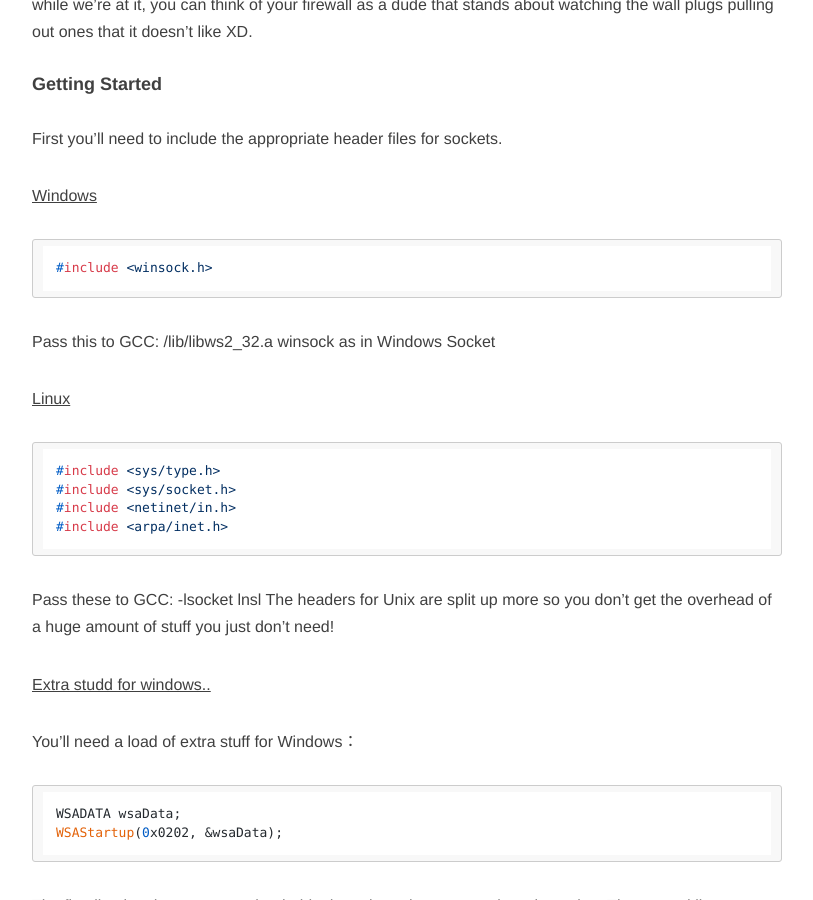
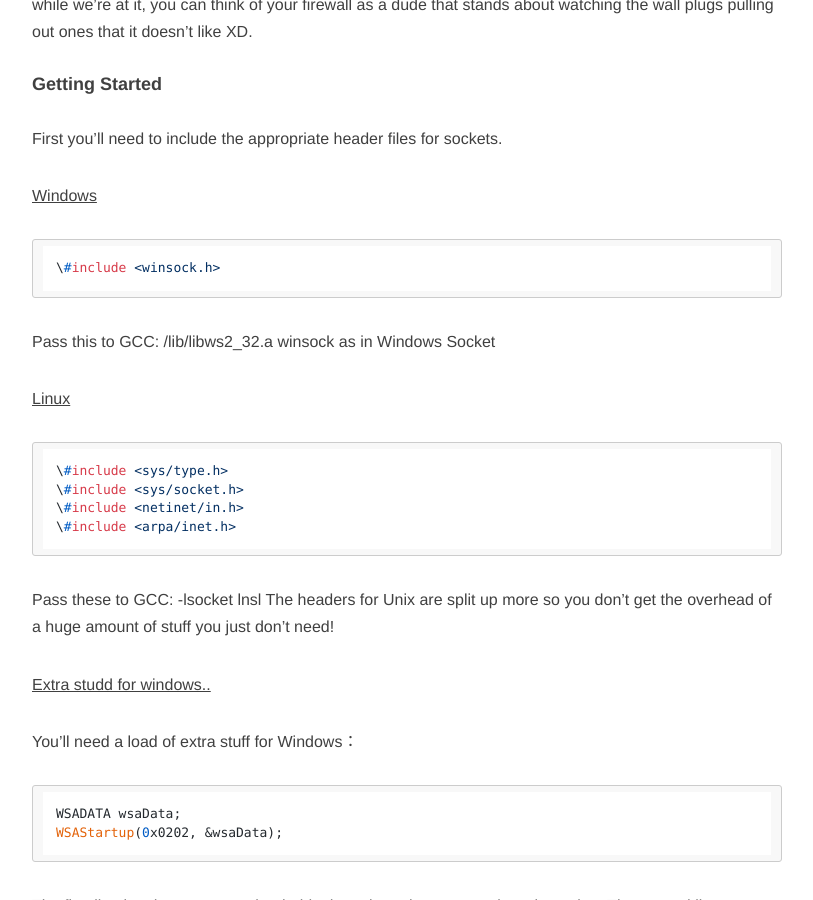
Before and after one commit to Chufan1990/Chufan1990.github.io, a Jekyll site: the page built from _posts/2017-10-31-cpp-Socket.md, in a window 1280 px wide and 900 px high, scrolled down 605 px. Shown: the whole window, without its empty margins (233-1046 px from the left). Built offline with Jekyll 4.4.1, drawn with Linux system fonts in a browser that asks for light colours; nearby versions of some CDN libraries; comment, search, counter and statistics services are not loaded.

Commit message:
2017-10-31

````diff
--- a/_posts/2017-10-31-cpp-Socket.md
+++ b/_posts/2017-10-31-cpp-Socket.md
@@ -18,7 +18,7 @@ First you'll need to include the appropriate header files for sockets.
 <u>Windows</u>
 
 ```c++
-#include <winsock.h>
+\#include <winsock.h>
 ```
 
 Pass this to GCC: /lib/libws2_32.a
@@ -27,10 +27,10 @@ winsock as in Windows Socket
 <u>Linux</u>
 
 ```cpp
-#include <sys/type.h>
-#include <sys/socket.h>
-#include <netinet/in.h>
-#include <arpa/inet.h>
+\#include <sys/type.h>
+\#include <sys/socket.h>
+\#include <netinet/in.h>
+\#include <arpa/inet.h>
 ```
 
 Pass these to GCC: -lsocket lnsl
````
